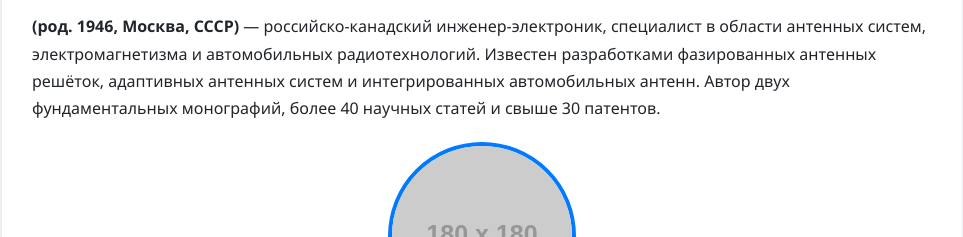
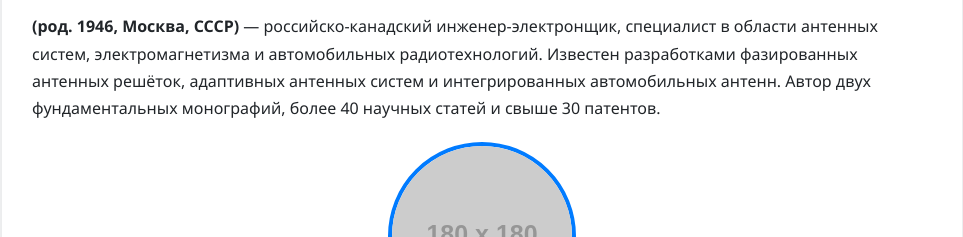
Before and after one commit to victenna/Grokipedia, a plain HTML site: page victor-rabinovich.html in a window 1280 px wide. Shown: the part 563-800 px from the top of the page, without its empty margins (158-1121 px from the left). Drawn offline with Linux system fonts and the light colour scheme; placeholder pictures from the web are drawn by us.

Commit message:
Update victor-rabinovich.html

```diff
--- a/victor-rabinovich.html
+++ b/victor-rabinovich.html
@@ -47,7 +47,7 @@
 
     <article id="article">
       <h1>Виктор Рабинович</h1>
-      <p><strong>(род. 1946, Москва, СССР)</strong> — российско-канадский инженер-электроник, специалист в области антенных систем, электромагнетизма и автомобильных радиотехнологий. Известен разработками фазированных антенных решёток, адаптивных антенных систем и интегрированных автомобильных антенн. Автор двух фундаментальных монографий, более 40 научных статей и свыше 30 патентов.</p>
+      <p><strong>(род. 1946, Москва, СССР)</strong> — российско-канадский инженер-электронщик, специалист в области антенных систем, электромагнетизма и автомобильных радиотехнологий. Известен разработками фазированных антенных решёток, адаптивных антенных систем и интегрированных автомобильных антенн. Автор двух фундаментальных монографий, более 40 научных статей и свыше 30 патентов.</p>
 
       <div class="photo">
         <img src="https://via.placeholder.com/180?text=В.Рабинович" alt="Виктор Рабинович">
@@ -115,4 +115,5 @@
     </footer>
   </div>
 </body>
+
 </html>
```
